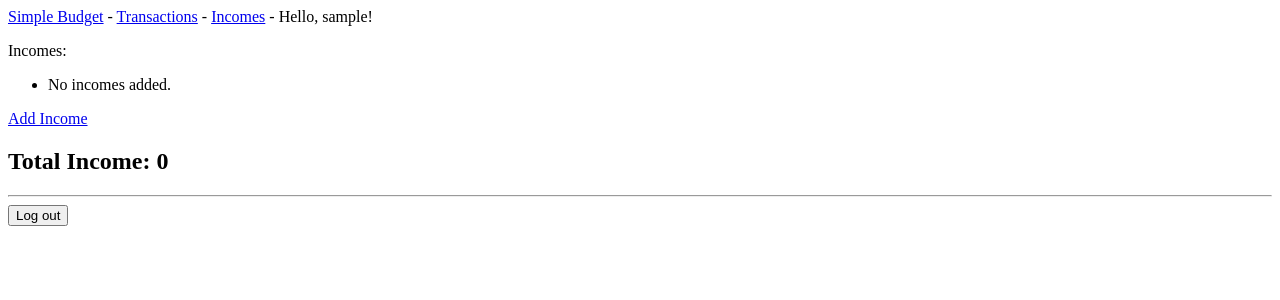
After one commit to Melnik31/spending_tracker, a Django app: page /incomes/ in a window 1280 px wide. The commit adds this page. Shown: the top 300 px of the page. Run offline with Django 5.2, Linux system fonts and the light colour scheme; the visitor is signed in with stand-in values (Sample User, id 1); data that the repository does not hold is empty; parts of the project's set-up code (start-up, migrations or seed data) failed here and were passed over.

Commit message:
Income manipulation functions added. Balance added to main page.

```diff
--- a/tracker/templates/tracker/base.html
+++ b/tracker/templates/tracker/base.html
@@ -2,6 +2,8 @@
     <a href="{% url 'tracker:index' %}">Simple Budget</a>
     -
     <a href="{% url 'tracker:transactions' %}">Transactions</a>
+    -
+    <a href="{% url 'tracker:incomes' %}">Incomes</a>
     -
     {% if user.is_authenticated %}
         Hello, {{ user.username }}!
--- /dev/null
+++ b/tracker/templates/tracker/incomes.html
@@ -0,0 +1,16 @@
+{% extends 'tracker/base.html' %}
+
+{% block content %}
+    <p>Incomes:</p>
+    <ul>
+        {% for income in incomes %}
+            <li>{{ income.source }} - {{ income.amount }}</li>
+            <a href ='{% url 'tracker:edit_income' income.id %}'>Edit</a>
+            <a href ="{% url 'tracker:delete_income' income.id %}">Delete</a>
+        {% empty %}
+            <li>No incomes added.</li>
+        {% endfor %}
+    </ul>
+    <a href="{% url 'tracker:add_income' %}">Add Income</a>
+    <h2>Total Income: {{ total_income }}</h2>
+{% endblock content %}
--- a/tracker/templates/tracker/transactions.html
+++ b/tracker/templates/tracker/transactions.html
@@ -6,10 +6,13 @@
         {% for transaction in transactions %}
             <li>{{ transaction.date }} - {{ transaction.store }} - {{ transaction.amount }}</li>
             <a href ="{% url 'tracker:transaction' transaction.id %}">View Details</a>
+            <a href ="{% url 'tracker:delete_transaction' transaction.id %}">Delete</a>
         {% empty %}
             <li>No transactions added.</li>
         {% endfor %}
     </ul>
-    <a href="{% url 'tracker:add_transaction' %}">add transaction</a>
+    <a href="{% url 'tracker:add_transaction' %}">Add transaction</a>
     <h2>Total Spent: {{ total_spent }}</h2>
+    <hr>
+    <h2>Balance: {{ balance }}</h2>
 {% endblock content %}
--- a/tracker/urls.py
+++ b/tracker/urls.py
@@ -12,6 +12,16 @@ urlpatterns = [
     path('transactions/<int:transaction_id>/', views.transaction, name='transaction'),
     #Adding new transactions
     path('add_transaction/', views.add_transaction, name='add_transaction'),
+    #delete trnsaction
+    path('delete_transaction/<int:transaction_id>/', views.delete_transaction, name='delete_transaction'),
+    #delete imcome
+    path('delete_income/<int:income_id>/', views.delete_income, name='delete_income'),
     #Edit transaction
     path('edit_transaction/<int:transaction_id>/', views.edit_transaction, name='edit_transaction'),
+    #Edit income
+    path('edit_income/<int:income_id>/', views.edit_income, name='edit_income'),
+    #incomes page
+    path('incomes/', views.incomes, name='incomes'),
+    #adding income
+    path('add_income/', views.add_income, name='add_income'),
 ]
--- a/tracker/views.py
+++ b/tracker/views.py
@@ -1,9 +1,9 @@
-from django.shortcuts import render, redirect
+from django.shortcuts import render, redirect, get_object_or_404
 from django.db.models import Sum
 from django.contrib.auth.decorators import login_required
 
-from .models import Transaction
-from .forms import TransactionForm
+from .models import Transaction, Income
+from .forms import TransactionForm, IncomeForm
 
 # Create your views here.
 def index(request):
@@ -13,11 +13,26 @@ def index(request):
 def transactions(request):
     transactions = Transaction.objects.filter(owner=request.user).order_by('-date')
     total_spent = Transaction.objects.filter(owner=request.user).aggregate(Sum('amount'))['amount__sum'] or 0
+    income = Income.objects.filter(owner=request.user).first()
+    income_amount = income.amount if income else 0
+    balance = income_amount - total_spent
+
     context = {
         'transactions': transactions,
         'total_spent': total_spent,
+        'balance': balance,
         }
     return render(request, 'tracker/transactions.html', context)
+
+@login_required
+def incomes(request):
+    incomes = Income.objects.filter(owner=request.user).order_by('-id')
+    total_income = Income.objects.filter(owner=request.user).aggregate(Sum('amount'))['amount__sum'] or 0
+    context = {
+        'incomes': incomes,
+        'total_income': total_income,
+    }
+    return render(request, 'tracker/incomes.html', context)
 
 @login_required
 def transaction(request, transaction_id):
@@ -44,6 +59,32 @@ def add_transaction(request):
     return render(request, 'tracker/add_transaction.html', context)
 
 @login_required
+def delete_transaction(request, transaction_id):
+    rm_transaction = get_object_or_404(Transaction, id = transaction_id)
+    rm_transaction.delete()
+    return redirect('tracker:transactions')
+
+@login_required
+def delete_income(request, income_id):
+    rm_income = get_object_or_404(Income, id = income_id)
+    rm_income.delete()
+    return redirect('tracker:incomes')
+
+@login_required
+def add_income(request):
+    if request.method != 'POST':
+        form = IncomeForm()
+    else:
+        form = IncomeForm(data=request.POST)
+        if form.is_valid():
+            new_income = form.save(commit=False)
+            new_income.owner = request.user
+            new_income.save()
+            return redirect('tracker:incomes')
+    context = {'form': form}
+    return render(request, 'tracker/add_income.html', context)
+
+@login_required
 def edit_transaction(request, transaction_id):
     transaction = Transaction.objects.get(id=transaction_id)
 
@@ -59,3 +100,20 @@ def edit_transaction(request, transaction_id):
             'transaction': transaction,
             }
     return render(request, 'tracker/edit_transaction.html', context)
+
+@login_required
+def edit_income(request, income_id):
+    income = Income.objects.get(id=income_id)
+
+    if request.method != 'POST':
+        form = IncomeForm(instance=income)
+    else:
+        form = IncomeForm(instance=income, data=request.POST)
+        if form.is_valid():
+            form.save()
+            return redirect('tracker:incomes')
+    context = {
+            'form': form,
+            'income': income,
+            }
+    return render(request, 'tracker/edit_income.html', context)
```
Also changed, not shown: tracker/forms.py (+10 -1 lines), tracker/templates/tracker/add_income.html (added, +11 -0 lines), tracker/templates/tracker/edit_income.html (added, +11 -0 lines).
